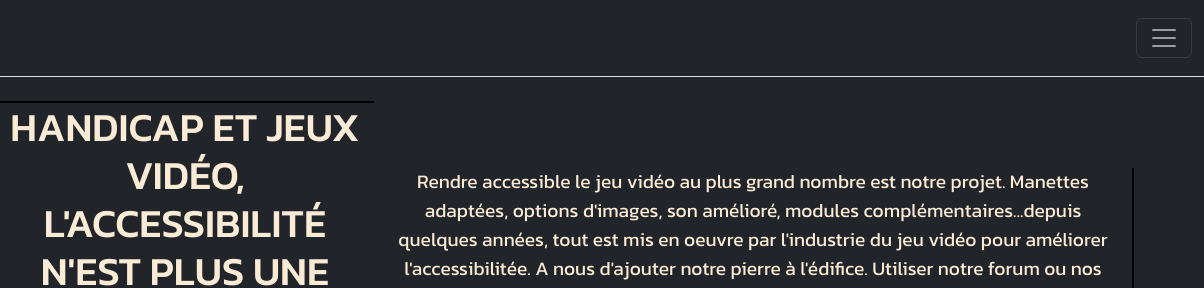
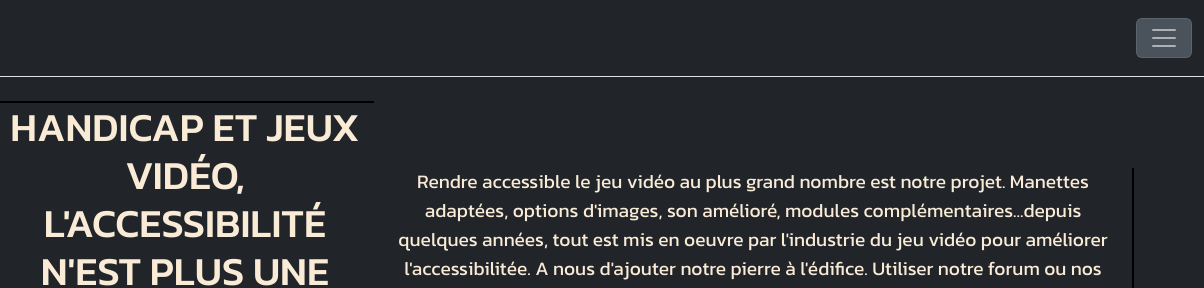
Before and after one commit to KevinMaze/Game-Acces-, a website: page index.html in a window 1280 px wide. In both pictures the pointer is over the button "Toggle navigation". Shown: the top 288 px of the page, 76-1280 px from the left. Drawn offline with nearby package versions, Linux system fonts and the light colour scheme.

Commit message:
modif style hover navbar

```diff
--- a/css/style.css
+++ b/css/style.css
@@ -13,6 +13,11 @@ a:hover{
 /***********NAVBAR*********/
 nav img{
     width: 30px;
+}
+
+nav button:hover{
+    background-color: #4a535c;
+    transition: 0.4s ease-in;
 }
 
 /***********HEADER************/
```
